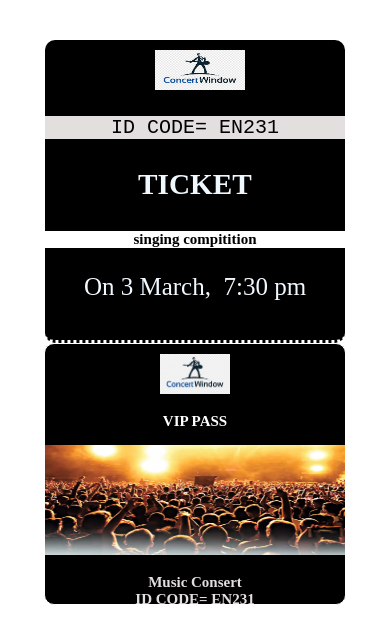
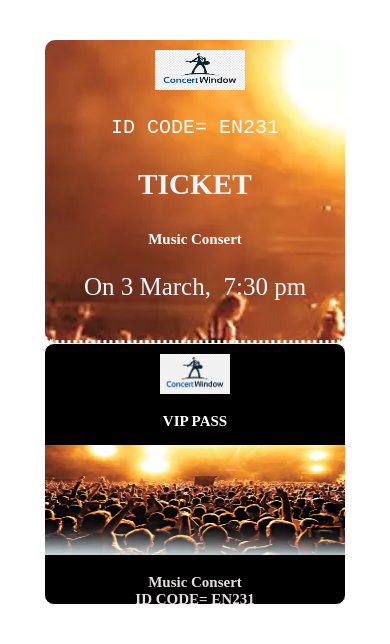
Before and after one commit to kalmevarad/res-ticket, a plain HTML site: page index.html in a window 390 px wide. Drawn offline with Linux system fonts and the light colour scheme.

Commit message:
responsive ticket complete

```diff
--- a/index.html
+++ b/index.html
@@ -18,7 +18,7 @@
 
       }
       .tkt{
-
+        background-image: url(./img/consert.webp);
         background-color: #000000;
         height: 300px;
         width: 350px;
@@ -46,14 +46,12 @@
       }
       .ctr{
         font-size: 20px;
-        background-color: #e4dfdf;
         font-family: 'Courier New', Courier, monospace;
-        color: black;
+        color: rgb(255, 255, 255);
 
       }
       .arrange{
-        background-color:white ;
-        color: black;
+        color: white;
         font-size: 15px;
       }
 
@@ -189,7 +187,7 @@
             ID CODE= EN231
            <p>
             <h3>TICKET </h3>
-            <p class="arrange"><b>singing compitition</b></p>
+            <p class="arrange"><b>Music Consert</b></p>
             <p >On 3 March, &nbsp;7:30 pm </p>
 
           </div>
```
Also changed, not shown: 1 other file.
